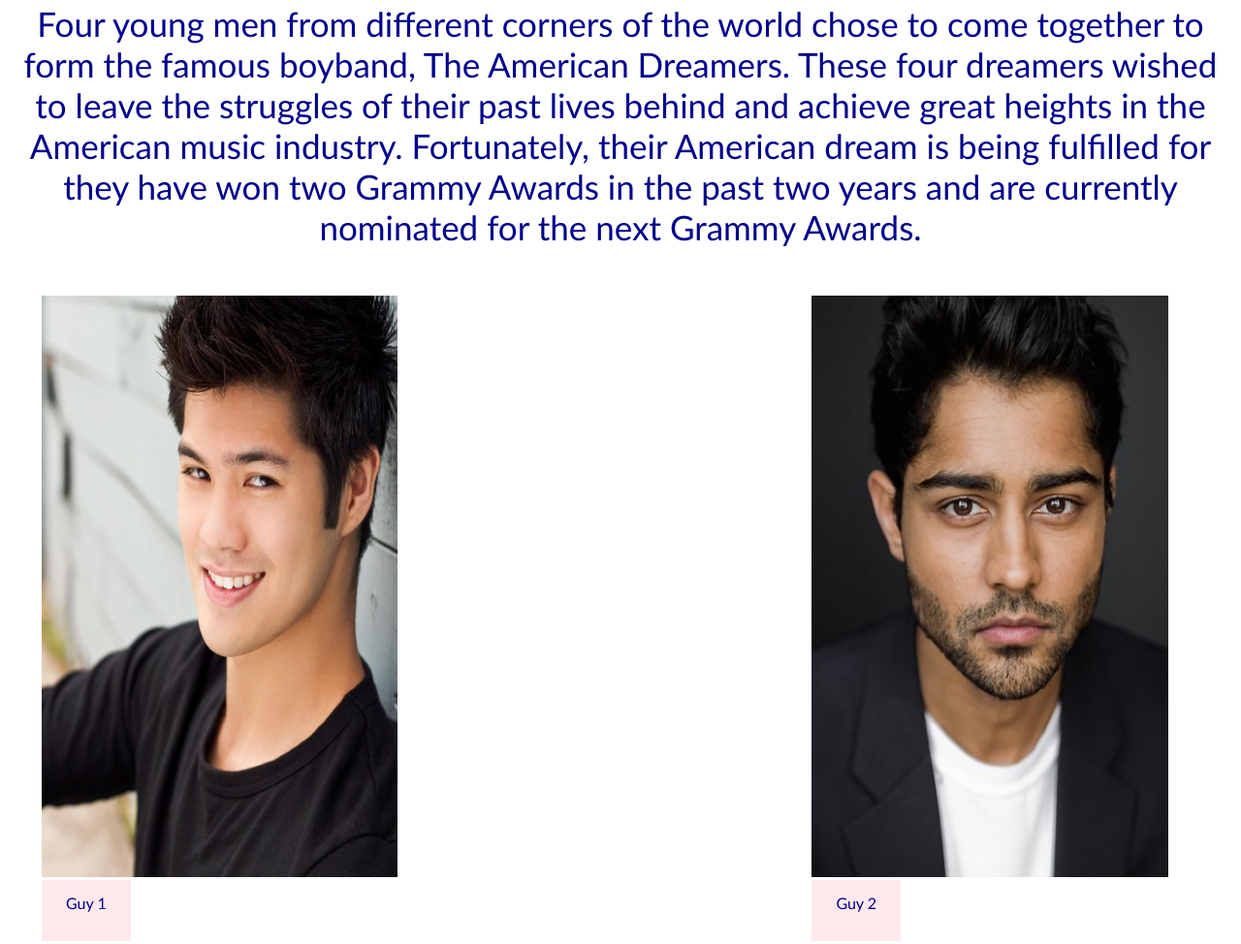
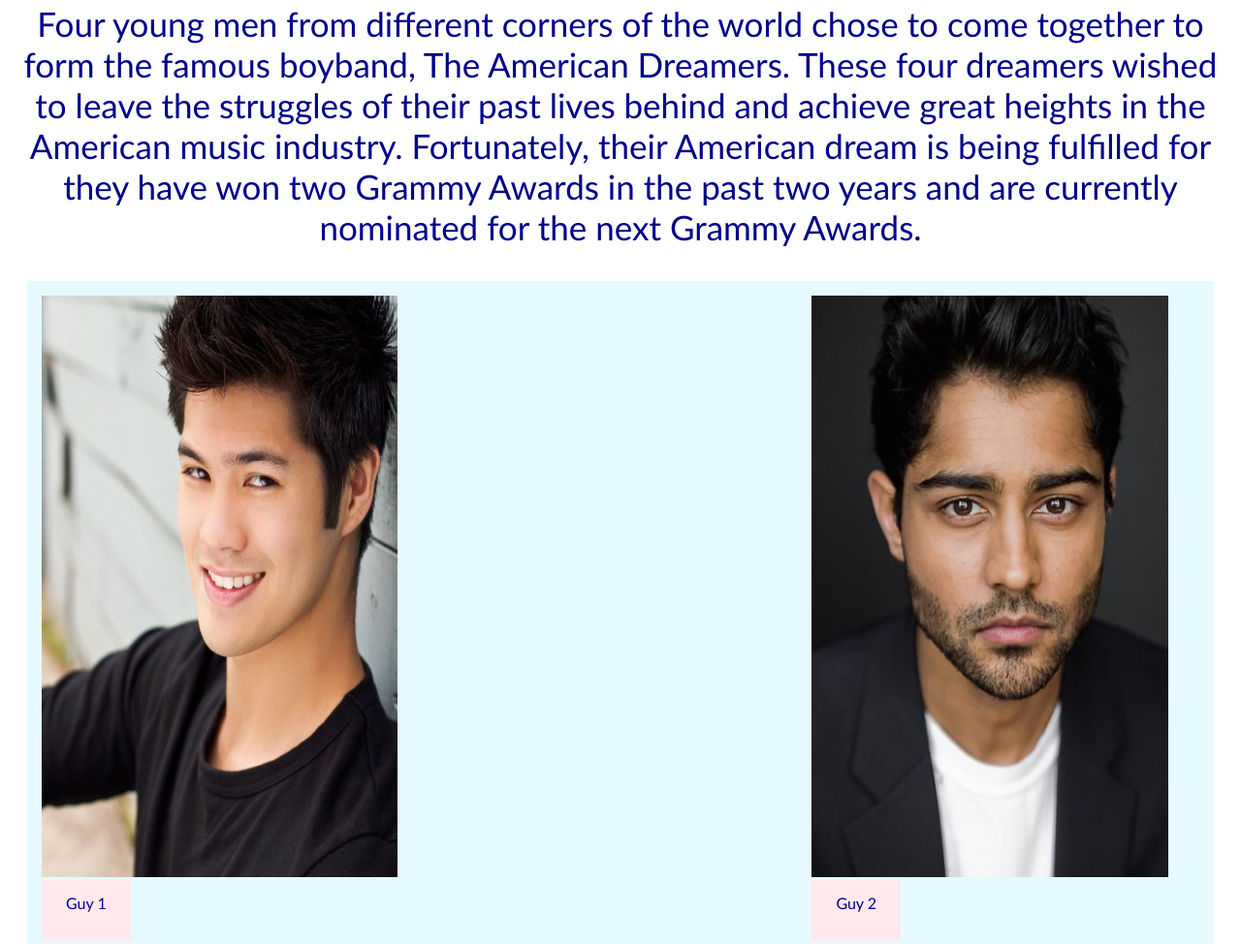
Before and after one commit to bordentowntsa/AmericanDream, a plain HTML site: page index.html in a window 1280 px wide. Shown: the part 629-1603 px from the top of the page at 97% size. Drawn offline with Linux system fonts and the light colour scheme.

Commit message:
Update index.html

```diff
--- a/index.html
+++ b/index.html
@@ -46,7 +46,7 @@
      Four young men from different corners of the world chose to come together to form the famous boyband, The American Dreamers. These four dreamers wished to leave the struggles of their past lives behind and achieve great heights in the American music industry. Fortunately, their American dream is being fulfilled for they have won two Grammy Awards in the past two years and are currently nominated for the next Grammy Awards.
    </p>
 
- <div class="row" style="background-color: #ffffff; margin: 10px">
+ <div class="row" style="background-color: #E6F9FF; margin: 10px">
   <div class="row">
    <div class="column">
     <img class="pack" src="baand guy.jpg">
```
